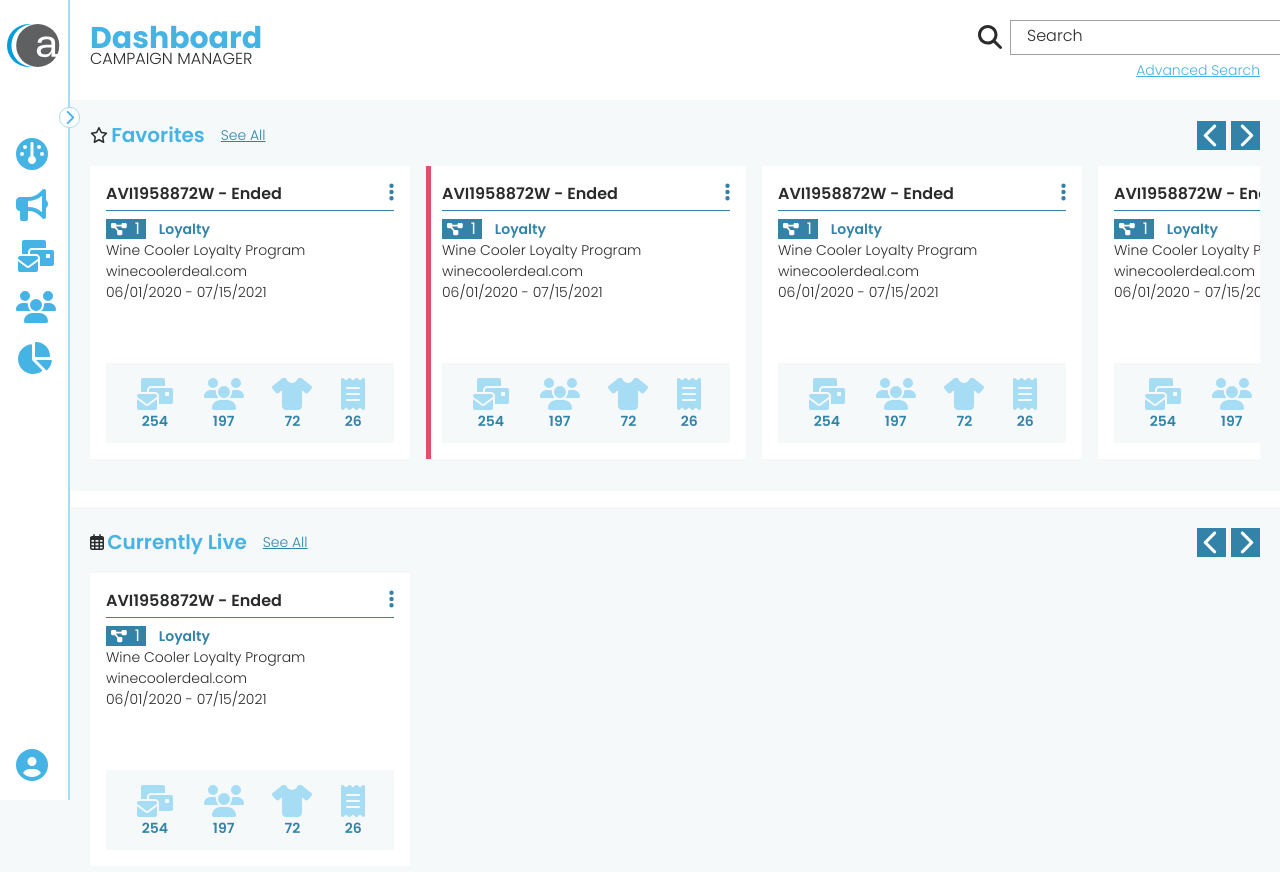
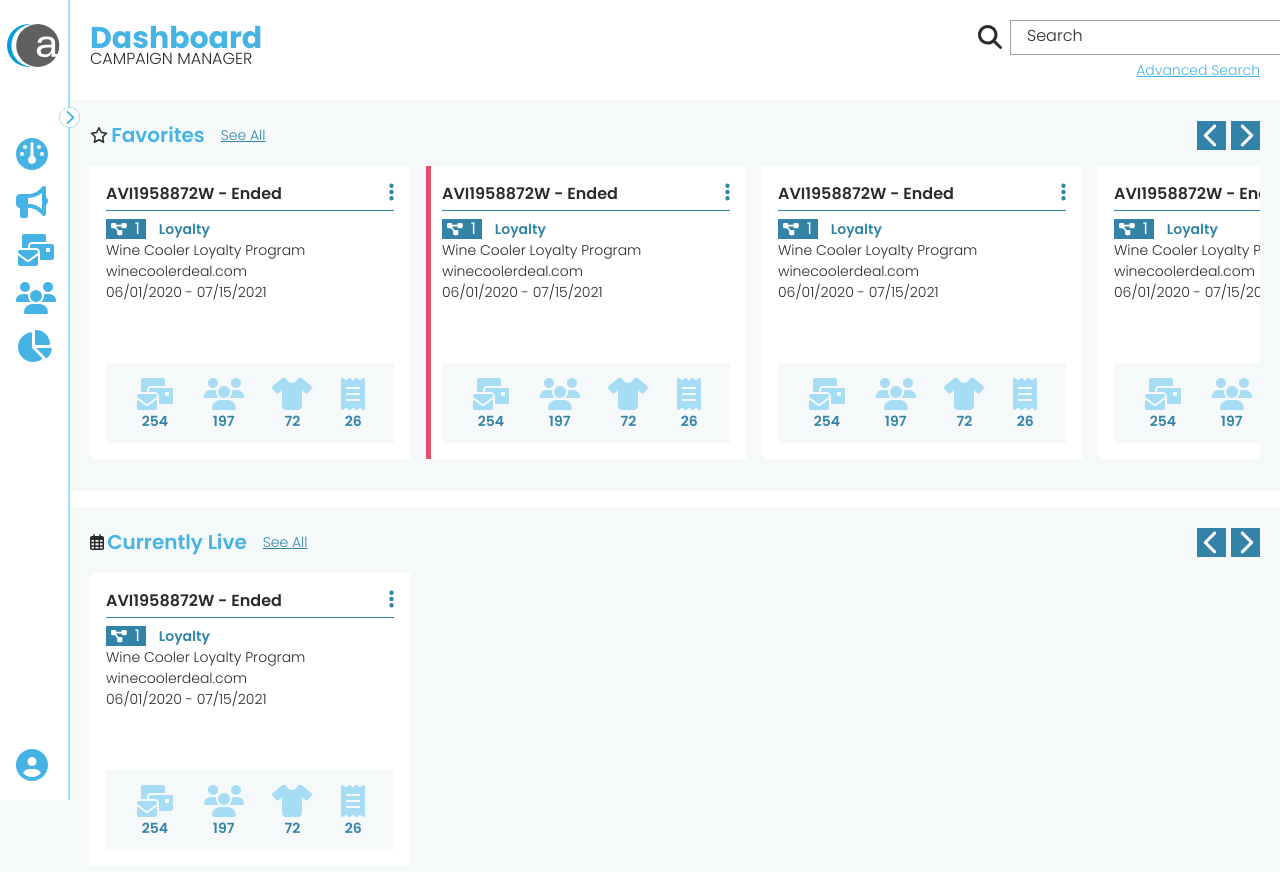
Before and after one commit to PandolfoM/amg-test, a React (Vite) app: page / in a window 1280 px wide. Shown: the top 872 px of the page. Built offline with nearby package versions, Linux system fonts and the light colour scheme.

Commit message:
line height shrinking on bigger nav

```diff
--- a/src/App.scss
+++ b/src/App.scss
@@ -65,6 +65,7 @@ $danger: #e54e6b;
     }
 
     &-item {
+      line-height: 1rem;
       padding-left: 16px;
     }
   }
```
